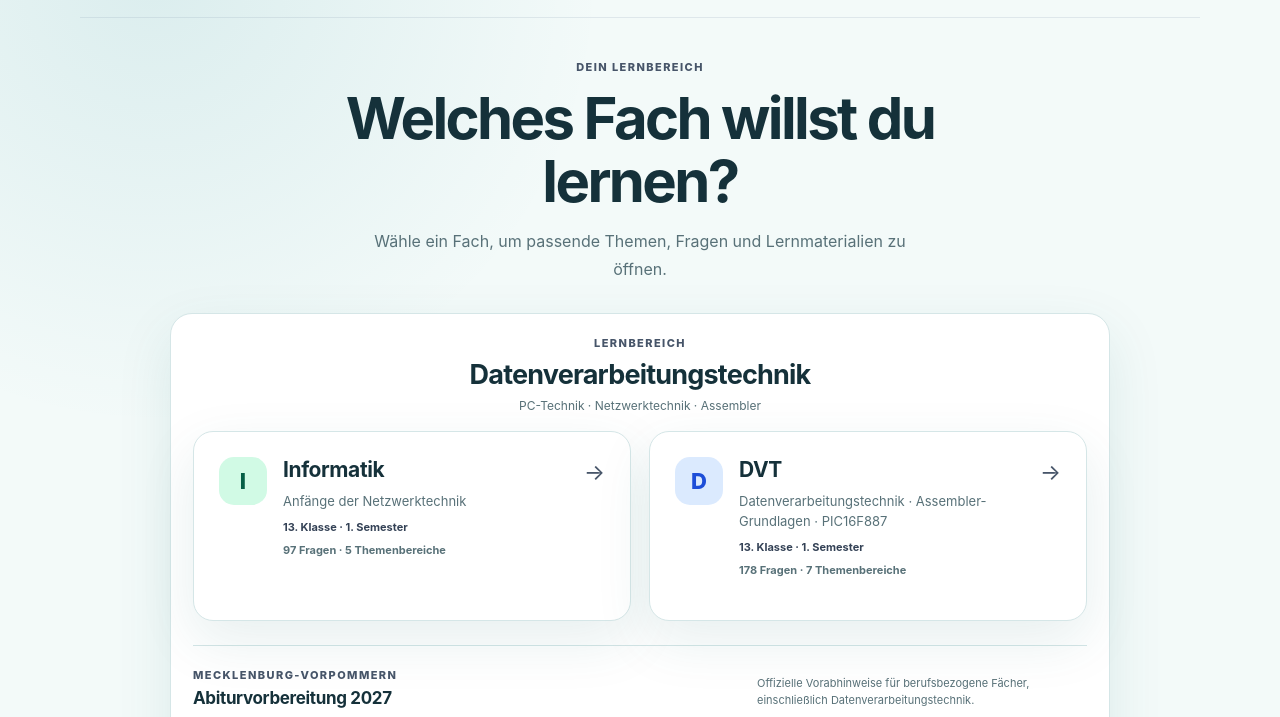
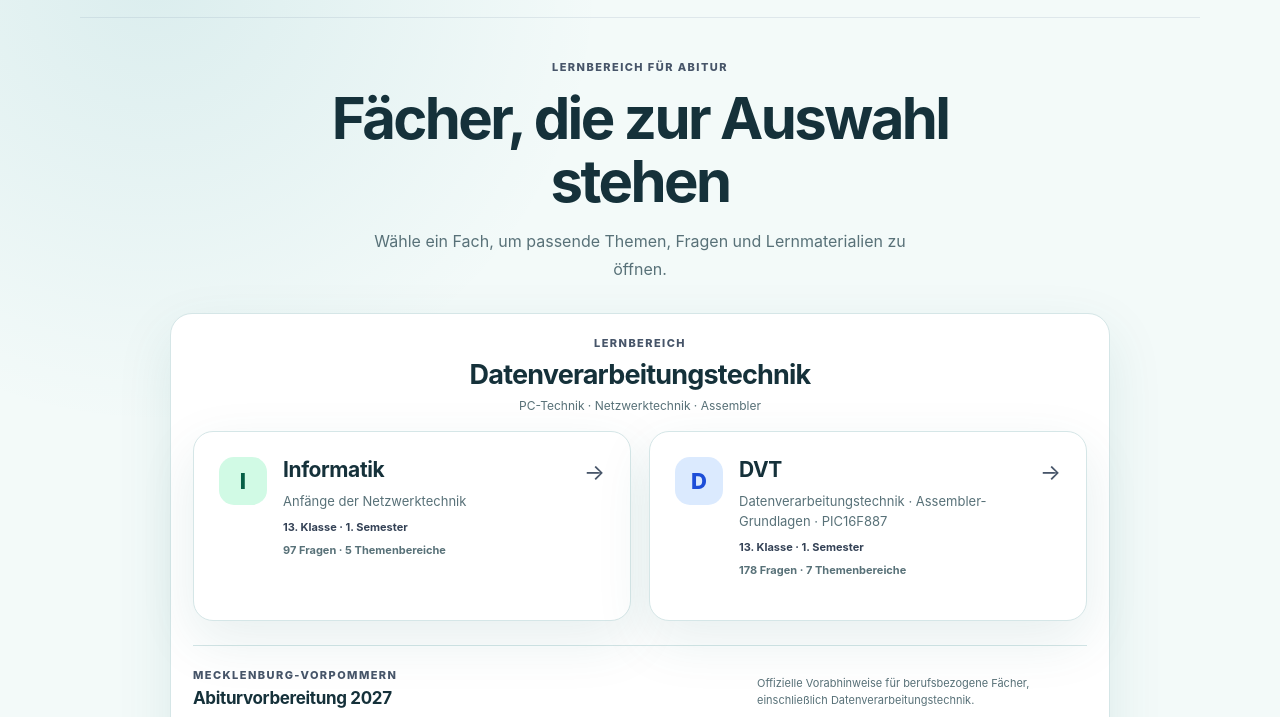
Before and after one commit to NavisGames/Lernblatt-Quizzes, a plain HTML site: page index.html in a window 1280 px wide. Shown: the part 58-775 px from the top of the page. Drawn offline with Linux system fonts and the light colour scheme.

Commit message:
änderung

```diff
--- a/index.html
+++ b/index.html
@@ -34,8 +34,8 @@
     <main>
       <section id="hubView" class="view hub-view">
         <div class="hub-intro">
-          <p class="eyebrow">Dein Lernbereich</p>
-          <h1>Welches Fach willst du lernen?</h1>
+          <p class="eyebrow">Lernbereich für Abitur</p>
+          <h1>Fächer, die zur Auswahl stehen</h1>
           <p class="intro">Wähle ein Fach, um passende Themen, Fragen und Lernmaterialien zu öffnen.</p>
         </div>
         <section class="subject-group" aria-labelledby="abiturGroupTitle">
```
